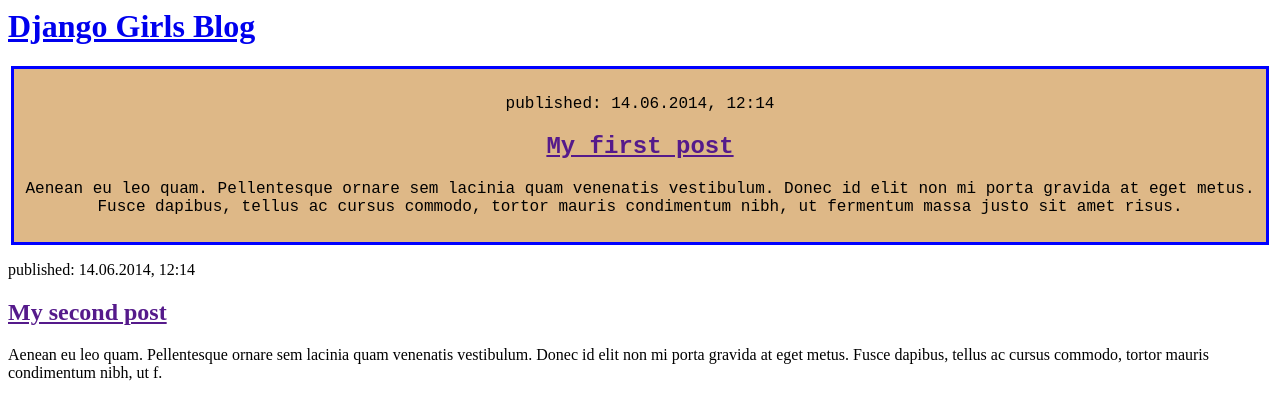
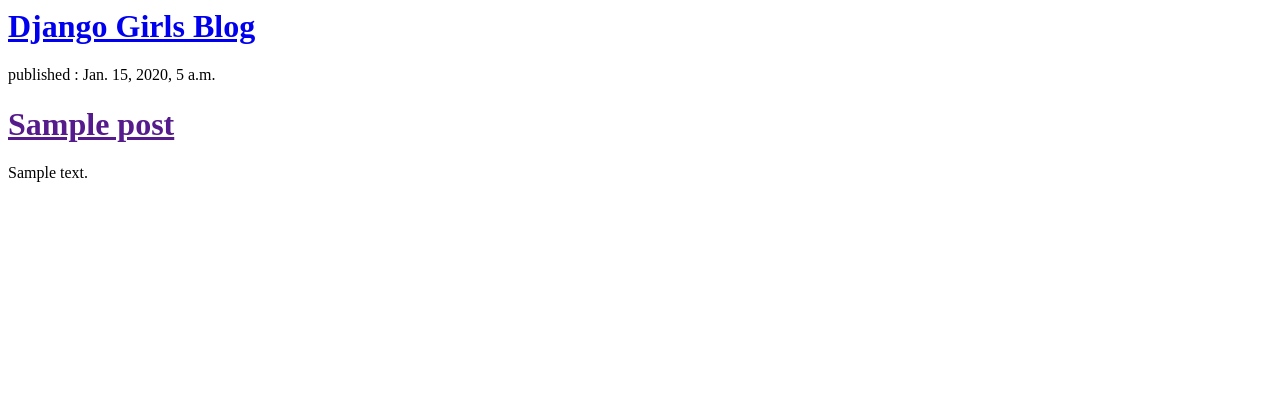
Before and after one commit to vitalralph/my_first_blog, a Django app: template blog/templates/blog/post_list.html in a window 1280 px wide. Shown: the top 420 px of the page. Run offline with Django 3.2, Linux system fonts and the light colour scheme; the template is opened without the code that fills it: values that come from a table or form of the project are taken from there, others are empty; tables that the repository leaves empty hold one stand-in row (values such as "Sample post").

Commit message:
Modified to display post from database.

```diff
--- a/blog/models.py
+++ b/blog/models.py
@@ -15,5 +15,5 @@ class Post(models.Model):
         self.published_date = timezone.now()
         self.save()
 
-    def __srt__(self):
+    def __str__(self):
         return self.title
--- a/blog/templates/blog/post_list.html
+++ b/blog/templates/blog/post_list.html
@@ -22,16 +22,14 @@
                 <h1><a href="/">Django Girls Blog</a></h1>
             </div>
 
-            <div class="bordure">
-                <p>published: 14.06.2014, 12:14</p>
-                <h2><a href="">My first post</a></h2>
-                <p>Aenean eu leo quam. Pellentesque ornare sem lacinia quam venenatis vestibulum. Donec id elit non mi porta gravida at eget metus. Fusce dapibus, tellus ac cursus commodo, tortor mauris condimentum nibh, ut fermentum massa justo sit amet risus.</p>
-            </div>
+            <div>
+               {% for post in  posts %}
+               <div>
+                   <p> published : {{ post.published_date }} </p>
+                   <h1><a href="">{{ post.title}}</a></h1>
+                   <p>{{ post.text|linebreaksbr }}</p>
+                </div>
+                {% endfor %}
 
-            <div>
-                <p>published: 14.06.2014, 12:14</p>
-                <h2><a href="">My second post</a></h2>
-                <p>Aenean eu leo quam. Pellentesque ornare sem lacinia quam venenatis vestibulum. Donec id elit non mi porta gravida at eget metus. Fusce dapibus, tellus ac cursus commodo, tortor mauris condimentum nibh, ut f.</p>
-            </div>
         </body>
 </html>
```
Also changed, not shown: blog/views.py (+5 -2 lines).
